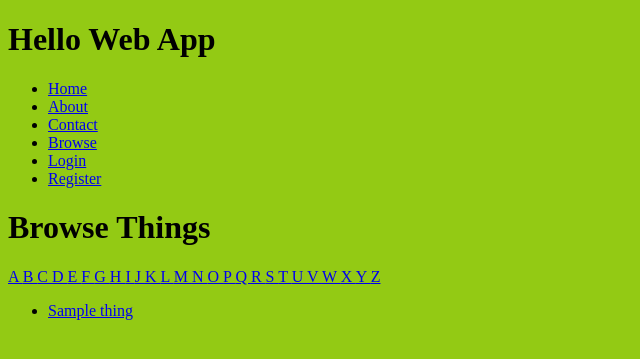
After one commit to NicholasBallard/hellowebapp, a Django app: page /browse/name/ in a window 1280 px wide. The commit adds this page. Shown: the top 359 px of the page, without its empty margins (0-640 px from the left). Run offline with Django 3.2, Linux system fonts and the light colour scheme; tables that the repository leaves empty hold one stand-in row (values such as "Sample post").

Commit message:
Browse and 302 redirects added

```diff
--- a/app_cbs/templates/base.html
+++ b/app_cbs/templates/base.html
@@ -25,6 +25,9 @@
                     <li>
                         <a href="{% url 'contact' %}">Contact</a>
                     </li>
+                    <li>
+                        <a href="{% url 'browse'%}">Browse</a>
+                    </li>
                     {% if user.is_authenticated %}
                     <li>
                         <a href="{% url 'auth_logout' %}">Logout</a>
--- /dev/null
+++ b/app_cbs/templates/search/search.html
@@ -0,0 +1,30 @@
+{% extends 'base.html' %}
+{% block title %}
+    Browse - {{ block.super }}
+{% endblock title %}
+
+{% block content %}
+    <h1>
+        Browse Things{% if initial %} Starting with
+        '{{ initial|title }}'{% endif %}
+    </h1>
+
+    {% for letter in 'abcdefghijklmnopqrstuvwxyz' %}
+    <a href="{% url 'browse_by_name' initial=letter %}"
+        {% if initial == letter %}class="active"{% endif %}>
+        {{ letter|upper }}
+    </a>
+    {% endfor %}
+
+    {% for thing in things %}
+    <ul>
+        <li>
+            <a href="{% url 'thing_detail' slug=thing.slug %}">
+                {{ thing.name }}
+            </a>
+        </li>
+    </ul>
+    {% empty %}
+    <p>Sorry, no results!</p>
+    {% endfor %}
+{% endblock content %}
--- a/app_cbs/views.py
+++ b/app_cbs/views.py
@@ -84,3 +84,15 @@ def create_thing(request):
     return render(request, 'things/create_thing.html', {
         'form': form,
     })
+
+def browse_by_name(request, initial=None):
+    if initial:
+        things = Thing.objects.filter(name__startswith=initial)
+        things = things.order_by('name')
+    else:
+        things = Thing.objects.all().order_by('name')
+
+    return render(request, 'search/search.html', {
+        'things': things,
+        'initial': initial,
+    })
--- a/project_cbs/urls.py
+++ b/project_cbs/urls.py
@@ -21,8 +21,7 @@ from django.contrib.auth.views import (
 )
 from django.conf.urls import url, include
 from django.contrib import admin
-from django.views.generic import TemplateView
-
+from django.views.generic import (TemplateView, RedirectView)
 from app_cbs import views
 from app_cbs.backends import MyRegistrationView
 
@@ -35,11 +34,24 @@ urlpatterns = [
     url(r'^contact$',
         TemplateView.as_view(template_name='contact.html'),
         name='contact'),
+
+    url(r'^things/$', RedirectView.as_view(
+        pattern_name='browse', permanent=True)),
     url(r'^things/(?P<slug>[-\w]+)/$', views.thing_detail,
         name='thing_detail'),
     url(r'^things/(?P<slug>[-\w]+)/edit/$',
         views.edit_thing,
         name='edit_thing'),
+
+    # our new redirect view
+    url(r'^browse/$', RedirectView.as_view(
+        pattern_name='browse', permanent=True)),
+    # our new browse flow
+    url(r'^browse/name/$',
+        views.browse_by_name, name='browse'),
+    url(r'^browse/name/(?P<initial>[-\w]+)/$',
+        views.browse_by_name, name='browse_by_name'),
+
     url(r'^accounts/password/reset/$',
         password_reset,
         {'template_name': 'registration/password_reset_form.html'},
@@ -61,6 +73,7 @@ urlpatterns = [
         name='registration_register'),
     url(r'^accounts/create_thing/$', views.create_thing,
         name='registration_create_thing'),
+
     url(r'^accounts/',
         include('registration.backends.simple.urls')),
     url(r'^admin/', admin.site.urls),
```
